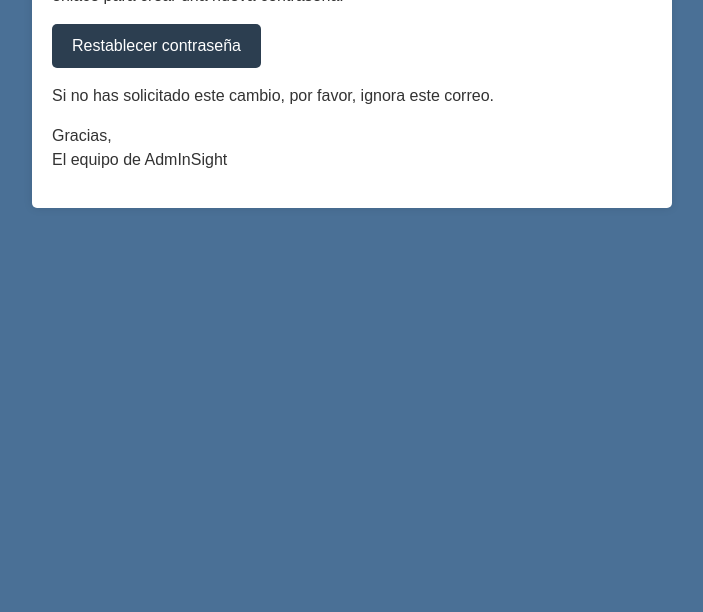
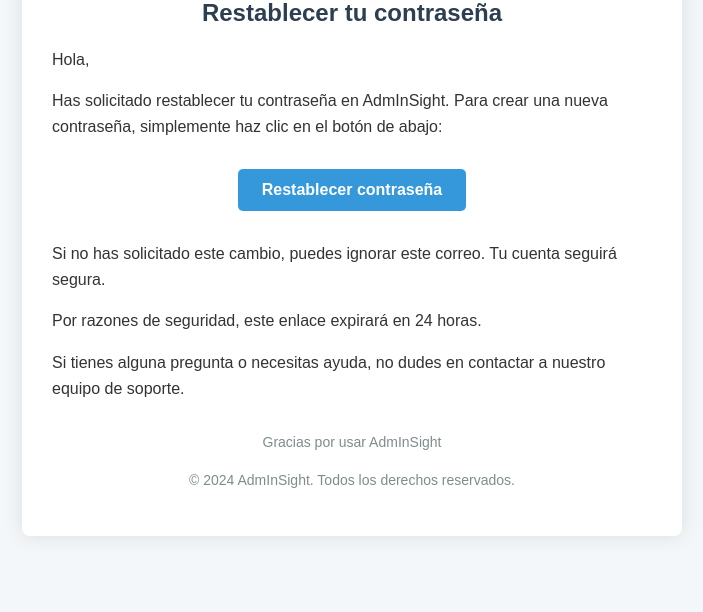
Before and after one commit to flechaVivas/admInSight, a Django app: template adminsight_api/templates/reset_password_email.html in a window 1280 px wide. Shown: the part 188-800 px from the top of the page, without its empty margins (288-991 px from the left). Run offline with Django 4.2, Linux system fonts and the light colour scheme; the template is opened without the code that fills it, so the values that code supplies are empty; parts of the project's set-up code (start-up, migrations or seed data) failed here and were passed over.

Commit message:
Forgot Password functionality

```diff
--- a/adminsight-client/src/app/app-routing.module.ts
+++ b/adminsight-client/src/app/app-routing.module.ts
@@ -5,6 +5,8 @@ import { RegisterComponent } from './components/register/register.component';
 import { LoginServerComponent } from './components/login-server/login-server.component';
 import { AuthGuard } from './guards/auth.guard';
 import { DashboardComponent } from './components/dashboard/dashboard.component';
+import { ForgotPasswordComponent } from './components/forgot-password/forgot-password.component';
+import { ResetPasswordComponent } from './components/reset-password/reset-password.component';
 
 const routes: Routes = [
   { path: 'login', component: LoginComponent },
@@ -12,6 +14,8 @@ const routes: Routes = [
   { path: '', redirectTo: '/login', pathMatch: 'full' },
   { path: 'login-server', component: LoginServerComponent, canActivate: [AuthGuard] },
   { path: 'dashboard/:systemId', component: DashboardComponent, canActivate: [AuthGuard] },
+  { path: 'forgot-password', component: ForgotPasswordComponent },
+  { path: 'reset-password/:uid/:token', component: ResetPasswordComponent },
 ];
 
 @NgModule({
--- a/adminsight-client/src/app/app.module.ts
+++ b/adminsight-client/src/app/app.module.ts
@@ -46,6 +46,8 @@ import { ReadableCronPipe } from './components/options/scheduled-tasks/readable-
 import { ScheduledTaskNewComponent } from './components/options/scheduled-tasks/scheduled-task-new/scheduled-task-new.component';
 import { OrderByDatePipe } from './pipes/order-by-date.pipe';
 import { FilterTasksPipe } from './components/options/scheduled-tasks/filter-tasks.pipe';
+import { ForgotPasswordComponent } from './components/forgot-password/forgot-password.component';
+import { ResetPasswordComponent } from './components/reset-password/reset-password.component';
 
 function initializeApp(platformId: Object): () => void {
   return () => {
@@ -96,7 +98,9 @@ function initializeApp(platformId: Object): () => void {
     StorageComponent,
     ScheduledTasksComponent,
     ReadableCronPipe,
-    ScheduledTaskNewComponent
+    ScheduledTaskNewComponent,
+    ForgotPasswordComponent,
+    ResetPasswordComponent
   ],
   imports: [
     BrowserModule,
--- a/adminsight-client/src/app/components/login/login.component.html
+++ b/adminsight-client/src/app/components/login/login.component.html
@@ -32,10 +32,10 @@
           </div>
 
           <div class="flex items-center justify-between">
-            <a routerLink="/resetPassword"
-              class="text-sm font-medium text-primary-600 hover:underline dark:text-primary-500">Forgot
-              password?</a>
+            <a routerLink="/forgot-password"
+              class="text-sm font-medium text-primary-600 hover:underline dark:text-primary-500">Forgot password?</a>
           </div>
+
           <div *ngIf="loginError" class="text-red-500 text-xs mt-1">{{ loginError }}</div>
           <button type="submit"
             class="w-full text-white bg-primary-600 hover:bg-primary-700 focus:ring-4 focus:outline-none focus:ring-primary-300 font-medium rounded-lg text-sm px-5 py-2.5 text-center dark:bg-primary-600 dark:hover:bg-primary-700 dark:focus:ring-primary-800 flex items-center justify-center">
--- a/adminsight_api/templates/reset_password_email.html
+++ b/adminsight_api/templates/reset_password_email.html
@@ -1,59 +1,98 @@
 <!DOCTYPE html>
-<html>
+<html lang="es">
 
 <head>
   <meta charset="UTF-8">
+  <meta name="viewport" content="width=device-width, initial-scale=1.0">
   <title>Restablecer contraseña - AdmInSight</title>
   <style>
     body {
-      font-family: Arial, sans-serif;
-      background-color: #4a7096;
+      font-family: 'Arial', sans-serif;
+      background-color: #f4f7f9;
+      margin: 0;
+      padding: 0;
       color: #333;
     }
 
     .container {
       max-width: 600px;
-      margin: 0 auto;
-      background-color: #fff;
-      padding: 20px;
-      border-radius: 5px;
-      box-shadow: 0 0 10px rgba(0, 0, 0, 0.1);
+      margin: 20px auto;
+      background-color: #ffffff;
+      padding: 30px;
+      border-radius: 8px;
+      box-shadow: 0 0 20px rgba(0, 0, 0, 0.1);
+    }
+
+    .logo {
+      text-align: center;
+      margin-bottom: 20px;
+    }
+
+    .logo img {
+      max-width: 150px;
     }
 
     h1 {
       color: #2c3e50;
       text-align: center;
+      font-size: 24px;
+      margin-bottom: 20px;
     }
 
     p {
-      line-height: 1.5;
+      line-height: 1.6;
+      margin-bottom: 15px;
     }
 
     .btn {
       display: inline-block;
-      background-color: #2c3e50;
-      color: #fff;
-      padding: 10px 20px;
+      background-color: #3498db;
+      color: #ffffff;
+      padding: 12px 24px;
       text-decoration: none;
       border-radius: 5px;
+      font-weight: bold;
+      text-align: center;
+      transition: background-color 0.3s ease;
     }
 
     .btn:hover {
-      background-color: #34495e;
-      text-decoration: none;
+      background-color: #2980b9;
+    }
+
+    .btn-container {
+      text-align: center;
+      margin: 30px 0;
+    }
+
+    .footer {
+      text-align: center;
+      margin-top: 30px;
+      color: #7f8c8d;
+      font-size: 14px;
     }
   </style>
 </head>
 
 <body>
   <div class="container">
-    <h1>Restablecer contraseña</h1>
+    <div class="logo">
+      <img src="https://tuempresa.com/logo.png" alt="AdmInSight Logo">
+    </div>
+    <h1>Restablecer tu contraseña</h1>
     <p>Hola,</p>
-    <p>Has solicitado restablecer tu contraseña en AdmInSight. Haz clic en el siguiente enlace para crear una nueva
-      contraseña:</p>
-    <p><a href="{{ reset_link }}" class="btn">Restablecer contraseña</a></p>
-    <p>Si no has solicitado este cambio, por favor, ignora este correo.</p>
-    <p>Gracias,<br>El equipo de AdmInSight</p>
+    <p>Has solicitado restablecer tu contraseña en AdmInSight. Para crear una nueva contraseña, simplemente haz clic en
+      el botón de abajo:</p>
+    <div class="btn-container">
+      <a href="{{ reset_link }}" class="btn">Restablecer contraseña</a>
+    </div>
+    <p>Si no has solicitado este cambio, puedes ignorar este correo. Tu cuenta seguirá segura.</p>
+    <p>Por razones de seguridad, este enlace expirará en 24 horas.</p>
+    <p>Si tienes alguna pregunta o necesitas ayuda, no dudes en contactar a nuestro equipo de soporte.</p>
+    <div class="footer">
+      <p>Gracias por usar AdmInSight</p>
+      <p>&copy; 2024 AdmInSight. Todos los derechos reservados.</p>
+    </div>
   </div>
 </body>
 
```
Also changed, not shown: adminsight-client/src/app/components/forgot-password/forgot-password.component.html (added, +32 -0 lines), adminsight-client/src/app/components/forgot-password/forgot-password.component.ts (added, +28 -0 lines), adminsight-client/src/app/components/reset-password/reset-password.component.html (added, +40 -0 lines), adminsight-client/src/app/components/reset-password/reset-password.component.ts (added, +49 -0 lines), adminsight-client/src/app/services/auth.service.ts (+9 -2 lines), adminsight_api/views.py (+2 -5 lines), adminsight-client/src/app/components/forgot-password/forgot-password.component.css (added), adminsight-client/src/app/components/reset-password/reset-password.component.css (added).
